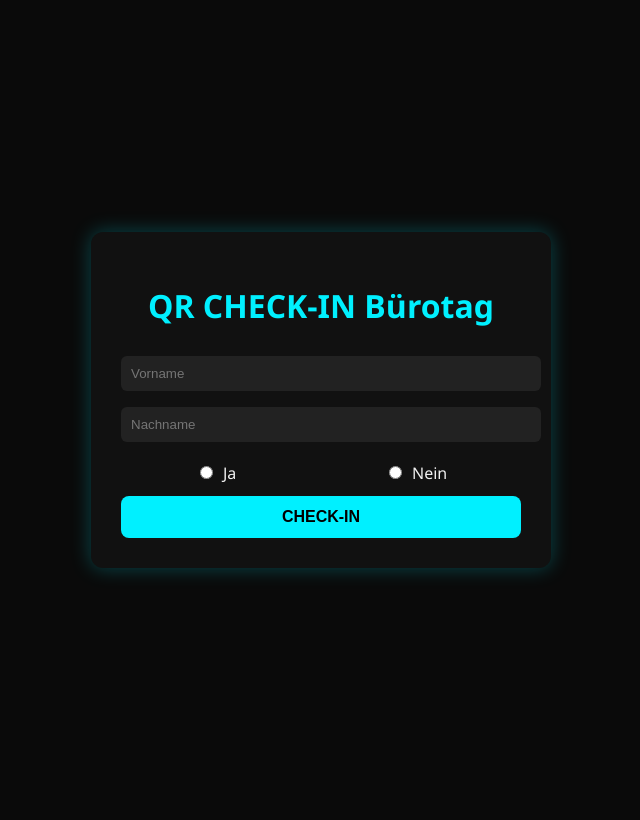
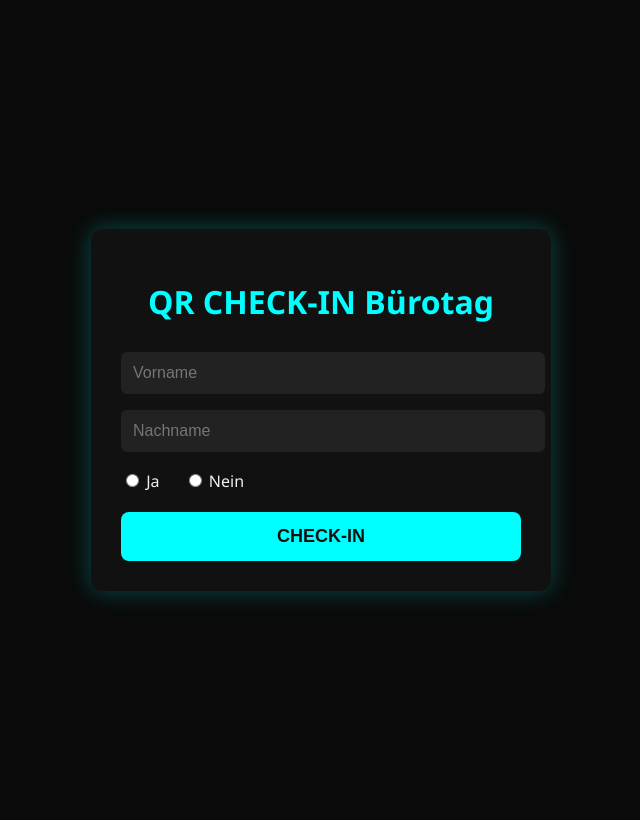
Before and after one commit to mbotru/qr-anwesenheit, a Flask app: page / in a window 1280 px wide. Shown: the whole page, without its empty margins (319-959 px from the left). Before the commit the page ends 576 px from the top, so only its background shows below. Run offline with Flask 3, Linux system fonts and the light colour scheme.

Commit message:
Update index.html

```diff
--- a/templates/index.html
+++ b/templates/index.html
@@ -14,73 +14,84 @@
         justify-content: center;
         align-items: center;
         min-height: 100vh;
+        padding: 10px;
     }
     .container {
         background: #111;
         padding: 30px;
         border-radius: 12px;
-        box-shadow: 0 0 20px #00f0ff44;
+        box-shadow: 0 0 25px #00ffff44;
         max-width: 400px;
-        width: 90%;
+        width: 100%;
     }
     h1 {
         text-align: center;
-        color: #00f0ff;
+        color: #00ffff;
     }
-    input[type="text"], select {
+    input[type="text"] {
         width: 100%;
-        padding: 10px;
+        padding: 12px;
         margin: 8px 0;
         border: none;
         border-radius: 6px;
         background: #222;
         color: #fff;
+        font-size: 16px;
     }
     .radio-group {
-        display: flex;
-        justify-content: space-around;
-        margin: 12px 0;
+        margin: 10px 0;
     }
-    input[type="radio"] {
-        margin-right: 6px;
+    .radio-group label {
+        margin-right: 20px;
+        font-size: 16px;
+        cursor: pointer;
     }
     button {
         width: 100%;
-        padding: 12px;
-        background: #00f0ff;
+        padding: 14px;
+        margin-top: 10px;
+        background: #00ffff;
         border: none;
         border-radius: 8px;
-        color: #000;
+        color: #111;
         font-weight: bold;
         cursor: pointer;
-        font-size: 16px;
+        font-size: 18px;
         transition: 0.3s;
     }
     button:hover {
-        background: #00c0cc;
+        background: #00cccc;
     }
     .success {
         text-align: center;
-        color: #00ff80;
-        margin-top: 10px;
+        color: #00ff88;
+        margin-bottom: 10px;
+        font-weight: bold;
     }
 </style>
 </head>
 <body>
 <div class="container">
     <h1>QR CHECK-IN Bürotag</h1>
+
     {% if success %}
-        <div class="success">Check-In erfolgreich!</div>
+        <div class="success">Check-in erfolgreich!</div>
     {% endif %}
+
     <form method="POST">
         <input type="text" name="vorname" placeholder="Vorname" required>
         <input type="text" name="nachname" placeholder="Nachname" required>
+
         <div class="radio-group">
-            <label><input type="radio" name="buerotag_nachholen" value="Ja" required> Ja</label>
-            <label><input type="radio" name="buerotag_nachholen" value="Nein" required> Nein</label>
+            <label>
+                <input type="radio" name="buerotag_nachholen" value="Ja" required> Ja
+            </label>
+            <label>
+                <input type="radio" name="buerotag_nachholen" value="Nein" required> Nein
+            </label>
         </div>
+
         <button type="submit">CHECK-IN</button>
     </form>
 </div>
-</body>
-</html>
+</b
```
